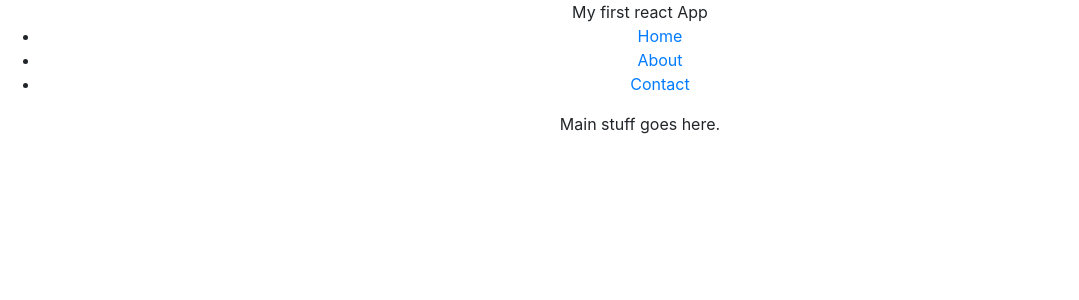
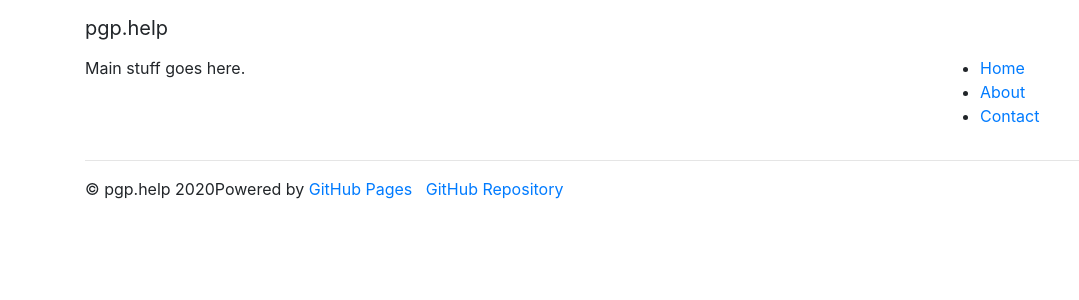
Before and after one commit to Gaff/pgp.react, a React (Create React App) app: page / in a window 1280 px wide. Shown: the top 300 px of the page, without its empty margins (0-1079 px from the left). Built offline with nearby package versions, Linux system fonts and the light colour scheme.

Commit message:
make it more bootstrappy

```diff
--- a/src/App.tsx
+++ b/src/App.tsx
@@ -6,11 +6,18 @@ import { Intro } from './Intro'
 
 function App() {
   return (
-    <div className="App">
-      <header>
-        My first react App
+    <div>
+      <BrowserRouter>
+        <header className="navbar navbar-default navbar-fixed-top">
+          <div className="container">
+            <div className="navbar-header">
+              <div className="navbar-brand">pgp.help</div>
+            </div>
+          </div>
         </header>
-      <BrowserRouter>
+        <div className="container">
+          <div className="row">
+            <div className="col-lg-3 order-2">
               <nav>
                 <ul>
                   <li><Link to="/">Home</Link></li>
@@ -18,9 +25,18 @@ function App() {
                   <li><Link to="/contact">Contact</Link></li>
                 </ul>
               </nav>
-        <div>
+            </div>
+            <div className="col-lg-9 order-1 active">
               <Route exact path="/" component={Main}/>
               <Route path="/about" component={Intro}/>
+            </div>
+          </div>
+          <footer className="footer">
+            <hr/>
+            <p>&copy; pgp.help 2020
+              <span className="pull-right">Powered by <a href="http://pages.github.com">GitHub Pages</a> &nbsp; <a href="https://github.com/Gaff/pgp.help/tree/gh-pages">GitHub Repository</a> &nbsp;</span>
+            </p>
+          </footer>
         </div>
       </BrowserRouter>
     </div>
```
Lines whose indentation alone changed are shown as unchanged.
